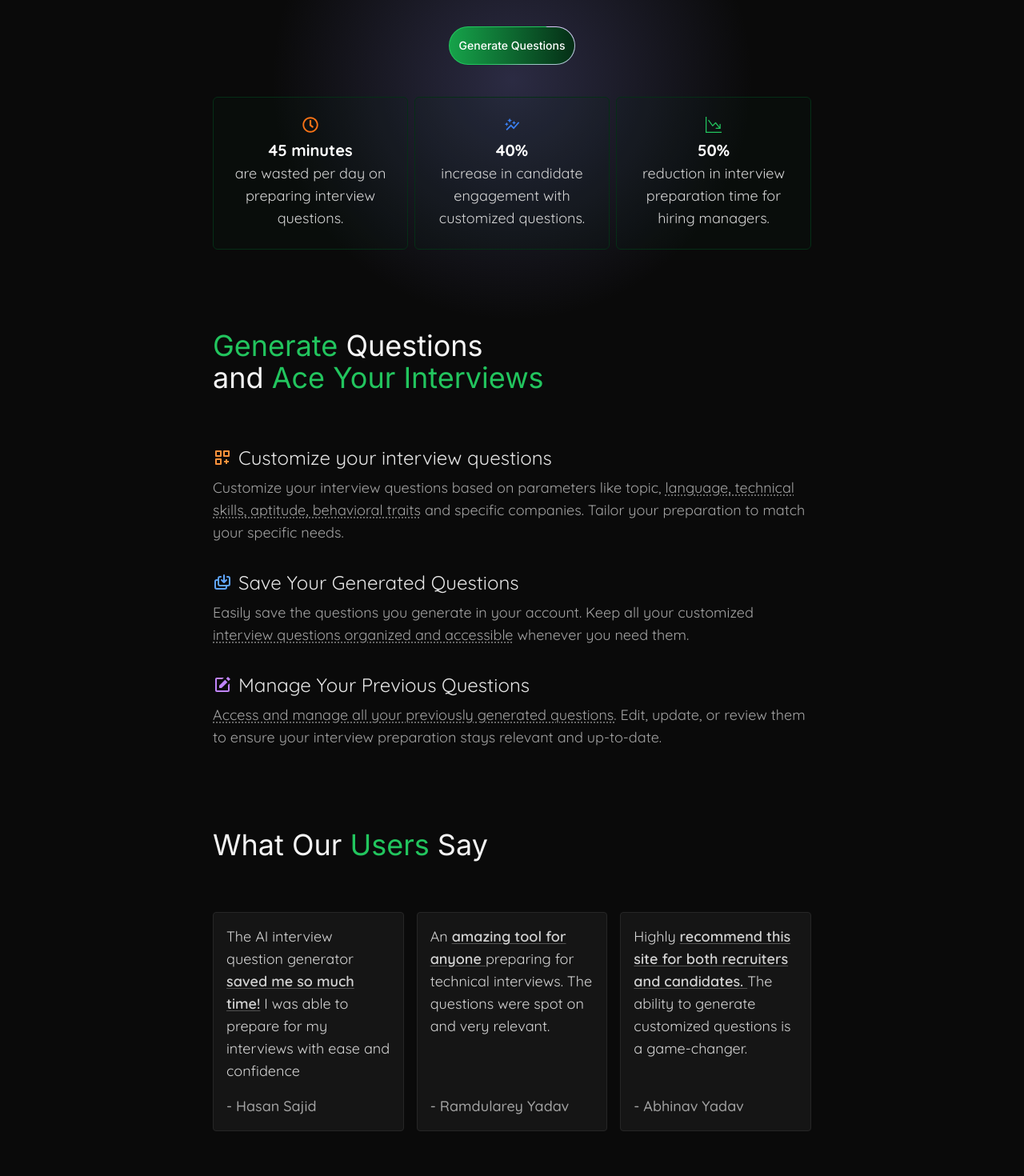
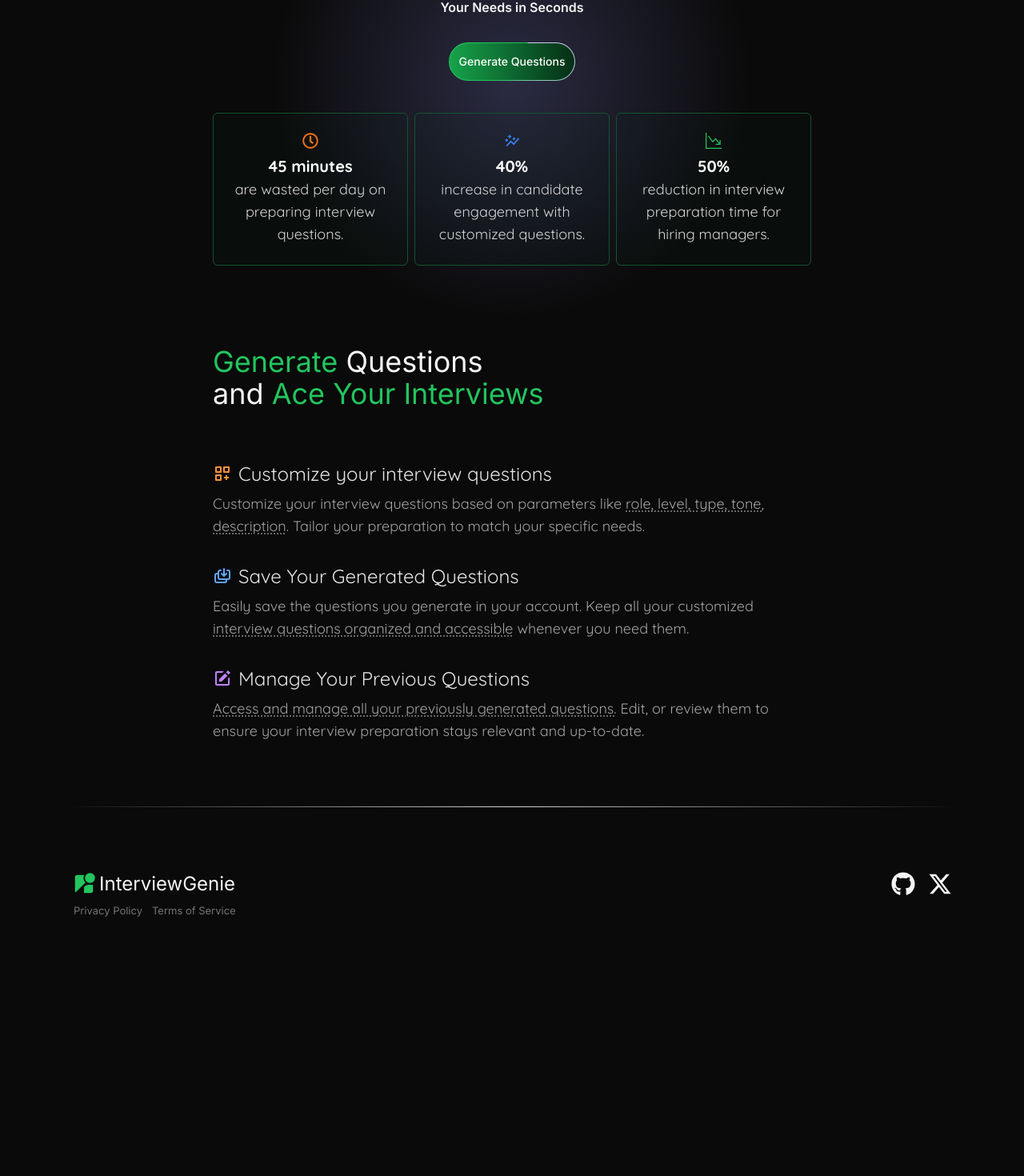
Before and after one commit to abhinav7895/interviewgenie, a Next.js app: page / in a window 1280 px wide. Shown: the part 300-1770 px from the top of the page at 80% size. After the commit the page ends 1489 px from the top, so only its background shows below. Built offline with nearby package versions, Linux system fonts and the light colour scheme.

Commit message:
Refactor middleware.ts to remove unnecessary route and improve code readability

```diff
--- a/src/app/(app)/page.tsx
+++ b/src/app/(app)/page.tsx
@@ -17,7 +17,7 @@ export default function Home() {
   return (
     <>
       <Navbar />
-      <MaxWidthWrapper className="pt-5 px-0">
+      <MaxWidthWrapper className="pt-20 sm:pt-10 px-0">
         <RadialGradient className="-z-10" />
         <div className="text-center mt-5 px-2.5 sm:mt-10 max-w-3xl mx-auto">
           <div className="w-[170px] mb-7 mx-auto relative">
@@ -42,7 +42,7 @@ export default function Home() {
           </p>
 
           <div>
-            <Link href={"/home"} className="relative inline-flex h-12 overflow-hidden rounded-full p-[1px] focus:outline-none focus:ring-2 focus:ring-slate-400 focus:ring-offset-2 focus:ring-offset-slate-50">
+            <Link href={"/home"} className="relative inline-flex h-12 overflow-hidden rounded-full p-[1px] active:scale-90 transition-all">
               <span className="absolute inset-[-1000%] animate-[spin_2s_linear_infinite] bg-[conic-gradient(from_90deg_at_50%_50%,#E2CBFF_0%,#22c55d_50%,#22c55d_100%)]" />
               <span className="inline-flex h-full w-full cursor-pointer items-center justify-center rounded-full bg-white-950 px-3 py-1 text-sm font-medium bg-gradient-to-r from-green-600 to-green-950 text-white backdrop-blur-3xl">
                 Generate Questions
@@ -51,17 +51,17 @@ export default function Home() {
           </div>
 
           <div className={" grid mt-10  grid-cols-12 w-full gap-2 " + quicksand.className}>
-            <div className=" hover:rotate-1 transition-all rounded-md gap-2 bg-opacity-10 bg-green-950 border font-normal flex flex-col items-center border-green-950 hover:border-green-900 p-6 col-span-12 md:col-span-4 ">
+            <div className=" hover:rotate-1 transition-all rounded-md gap-2 bg-opacity-10 bg-green-950 border font-normal flex flex-col items-center border-green-900 hover:border-green-800 p-6 col-span-12 md:col-span-4 ">
               <FaRegClock className="text-xl text-orange-500" />
               <p className="text-balance text-lg text-neutral-300"><span className="text-xl text-white font-bold">45 minutes </span> <br />
                 are wasted per day on preparing interview questions.</p>
             </div>
-            <div className=" hover:rotate-1 transition-all rounded-md gap-2 bg-opacity-10 bg-green-950 border font-normal flex flex-col items-center border-green-950 hover:border-green-900 p-6 col-span-12 md:col-span-4 ">
+            <div className=" hover:rotate-1 transition-all rounded-md gap-2 bg-opacity-10 bg-green-950 border font-normal flex flex-col items-center border-green-900 hover:border-green-800 p-6 col-span-12 md:col-span-4 ">
               <MdOutlineAutoGraph className="text-xl text-blue-500" />
               <p className="text-balance text-neutral-300  text-lg"><span className="text-xl text-white font-bold">40%</span> <br />
                 increase in candidate engagement with customized questions.</p>
             </div>
-            <div className=" hover:rotate-1 transition-all rounded-md gap-2 bg-opacity-10 bg-green-950 border font-normal flex flex-col items-center border-green-950 hover:border-green-900 p-6 col-span-12 md:col-span-4 ">
+            <div className=" hover:rotate-1 transition-all rounded-md gap-2 bg-opacity-10 bg-green-950 border font-normal flex flex-col items-center border-green-900 hover:border-green-800 p-6 col-span-12 md:col-span-4 ">
               <BsGraphDownArrow className="text-xl text-green-500" />
               <p className="text-balance  text-lg text-neutral-300"><span className="text-xl text-white font-bold">50%</span> <br />
                 reduction in interview preparation time for hiring managers.</p>
@@ -78,7 +78,7 @@ export default function Home() {
               <div className=" space-y-2 group text-left">
                 <h3 className="text-lg sm:text-xl md:text-2xl text-neutral-200 flex gap-2 items-center"> <BiCustomize className="text-orange-400 group-hover:translate-x-1 transition-transform" /> Customize your interview questions</h3>
                 <p className=" sm:text-lg text-neutral-400 font-normal">
-                  Customize your interview questions based on parameters like topic, <span className=" underline underline-offset-2 decoration-dotted decoration-neutral-500">language, technical skills, aptitude, behavioral traits</span> and specific companies. Tailor your preparation to match your specific needs.
+                  Customize your interview questions based on parameters like  <span className=" underline underline-offset-2 decoration-dotted decoration-neutral-500">role, level, type, tone, description</span>. Tailor your preparation to match your specific needs.
                 </p>
               </div>
               <div className=" space-y-2 text-left group">
@@ -90,52 +90,27 @@ export default function Home() {
               <div className=" space-y-2 text-left group">
                 <h3 className="text-lg sm:text-xl md:text-2xl text-neutral-200 flex gap-2 items-center"> <BiSolidEdit className="text-purple-400 group-hover:translate-x-1 transition-transform" /> Manage Your Previous Questions</h3>
                 <p className=" sm:text-lg text-neutral-400 font-normal">
-                  <span className=" underline underline-offset-2 decoration-dotted decoration-neutral-500">Access and manage all your previously generated questions.</span> Edit, update, or review them to ensure your interview preparation stays relevant and up-to-date.
+                  <span className=" underline underline-offset-2 decoration-dotted decoration-neutral-500">Access and manage all your previously generated questions.</span> Edit, or review them to ensure your interview preparation stays relevant and up-to-date.
                 </p>
               </div>
             </div>
 
           </div>
 
-          <div className="mt-[100px] space-y-8 sm:space-y-16">
-            <h2 className="text-2xl sm:text-3xl md:text-4xl text-start">
-              What Our
-              <span className="text-green-500"> Users</span> Say
-            </h2>
-
-            <div className={"grid grid-cols-12 gap-4 " + quicksand.className}>
-              <div className=" bg-neutral-900 border border-neutral-800 bg-opacity-90 p-4 col-span-12 sm:col-span-4 rounded-sm flex flex-col justify-between group text-left">
-                <p className=" sm:text-lg text-neutral-300 font-normal">
-                  The AI interview question generator <span className="underline font-semibold underline-offset-2 decoration-neutral-600">saved me so much time!</span> I was able to prepare for my interviews with ease and confidence
-                </p>
-                <h4 className="mt-4 text-neutral-400 font-medium text-lg">- Hasan Sajid</h4>
-              </div>
-              <div className=" col-span-12 sm:col-span-4  bg-neutral-900 border border-neutral-800 bg-opacity-90 p-4 rounded-sm flex flex-col justify-between group text-left">
-                <p className=" sm:text-lg text-neutral-300 font-normal">
-                  An <span className="underline font-semibold underline-offset-2 decoration-neutral-600">amazing tool for anyone </span> preparing for technical interviews. The questions were spot on and very relevant.
-                </p>
-                <h4 className="mt-4 text-neutral-400 font-medium text-lg">- Ramdularey Yadav</h4>
-              </div>
-              <div className="col-span-12 sm:col-span-4 bg-neutral-900 border border-neutral-800 bg-opacity-90 p-4 rounded-sm flex flex-col justify-between group text-left">
-                <p className=" sm:text-lg text-neutral-300 font-normal">
-                  Highly <span className="underline underline-offset-2 font-semibold  decoration-neutral-600">recommend this site for both recruiters and candidates. </span> The ability to generate customized questions is a game-changer.
-                </p>
-                <h4 className=" mt-4 text-neutral-400 font-medium text-lg">- Abhinav Yadav</h4>
-              </div>
-
-            </div>
-
-          </div>
-
-
         </div>
-
-        <footer className="py-[40px] mt-[70px] sm:py-[100px] sm:mt-[150px]  border-t-2 border-neutral-700 flex justify-between items-center">
+        <div className="bg-gradient-to-l my-20 sm:[150px] from-transparent via-green-300 dark:via-neutral-300 to-transparent w-full h-[1px] " />
+        <footer className="  ">
+          <div className="flex justify-between items-center">
           <div className="flex items-center gap-1 px-2.5 sm:text-2xl">
             <MdOutlineStreetview className='text-xl sm:text-3xl text-green-500' /> InterviewGenie
           </div>
           <div className="flex gap-2 sm:gap-4 px-2.5 text-xl sm:text-3xl items-center">
-            <FaGithub /> <FaXTwitter />
+            <Link href={"https://github.com/abhinav7895/interviewgenie"}><FaGithub /></Link> <Link href={"https://x.com/abhinavvay"}><FaXTwitter /></Link>
+          </div>
+          </div>
+          <div className="mb-[40px] mt-2 px-3 flex items-center gap-3 ">
+            <Link className="text-neutral-500 text-[13px] hover:text-neutral-400 transition-all" href={"https://www.interviewgenie.live/privacy"}>Privacy Policy</Link>
+            <Link className="text-neutral-500 text-[13px] hover:text-neutral-400 transition-all" href={"https://www.interviewgenie.live/tos"}>Terms of Service</Link>
           </div>
         </footer>
       </MaxWidthWrapper>
--- a/src/app/(auth)/signin/page.tsx
+++ b/src/app/(auth)/signin/page.tsx
@@ -5,6 +5,8 @@ import { MdOutlineStreetview } from 'react-icons/md'
 import SignupRightSide from './signup-rightside'
 import RadialGradient from '@/components/radial-gradient'
 import { signIn } from '@/auth';
+import Link from 'next/link'
+
 
 const Signin = async () => {
 
@@ -17,7 +19,7 @@ const Signin = async () => {
     }
 
     return (
-        <div className='flex flex-col h-full relative items-center justify-center w-full'>
+        <div className='flex flex-col p-4 h-full relative items-center justify-center w-full'>
             <div className='flex flex-col w-full max-w-md justify-center items-center'>
                 <div className={"flex items-center top-10 text-neutral-600 dark:text-neutral-400 justify-center w-full gap-1 px-2.5 text-2xl  sm:text-3xl font-light "}>
                     <MdOutlineStreetview className='text-2xl sm:text-3xl shrink-0 text-green-500' /> InterviewGenie
@@ -26,6 +28,7 @@ const Signin = async () => {
                     <button type='submit' className={"flex text-lg sm:text-xl border py-2  sm:py-4 px-4 sm:px-6 bg-gradient-to-b from-green-700 to-green-900 rounded-2xl font-semibold items-center gap-2 text-white dark:text-neutral-300 justify-center hover:to-green-950 transition-all active:scale-95"}>
                         <FaGoogle className='text-lg sm:text-xxl' />Continue with Google
                     </button>
+                    <div className='text-xs hidden sm:block p-4 sm:p-1 sm:text-sm text-neutral-500'>By continuing, you agree to the <Link className='text-neutral-400' href="https://www.interviewgenie.live/tos">Terms of Service</Link> and <Link className='text-neutral-400' href='https://www.interviewgenie.live/privacy'>Privacy Policy</Link></div>
                 </form>
                 <RadialGradient origin='top left' className="-z-10" />
                 <RadialGradient origin='bottom right' className="-z-10 hidden sm:block" />
@@ -33,6 +36,7 @@ const Signin = async () => {
             <div className="bg-gradient-to-l my-6  max-w-[800px] sm:my-16 from-transparent via-green-300 dark:via-neutral-300 to-transparent w-full h-[1px] " />
             <div className="w-full max-w-[800px]">
                 <SignupRightSide />
+                <div className='text-xs block px-4 text-center sm:hidden mt-10 sm:text-sm text-neutral-500'>By continuing, you agree to the <Link className='text-neutral-400' href="https://www.interviewgenie.live/tos">Terms of Service</Link> and <Link className='text-neutral-400' href='https://www.interviewgenie.live/privacy'>Privacy Policy</Link></div>
             </div>
         </div>
     )
--- a/src/middleware.ts
+++ b/src/middleware.ts
@@ -22,7 +22,6 @@ export default auth((req) => {
 
 export const config = {
   matcher: [
-    "/",
     "/home",
     "/signin",
   ],
```
Also changed, not shown: src/components/navbar.tsx (+7 -2 lines).
